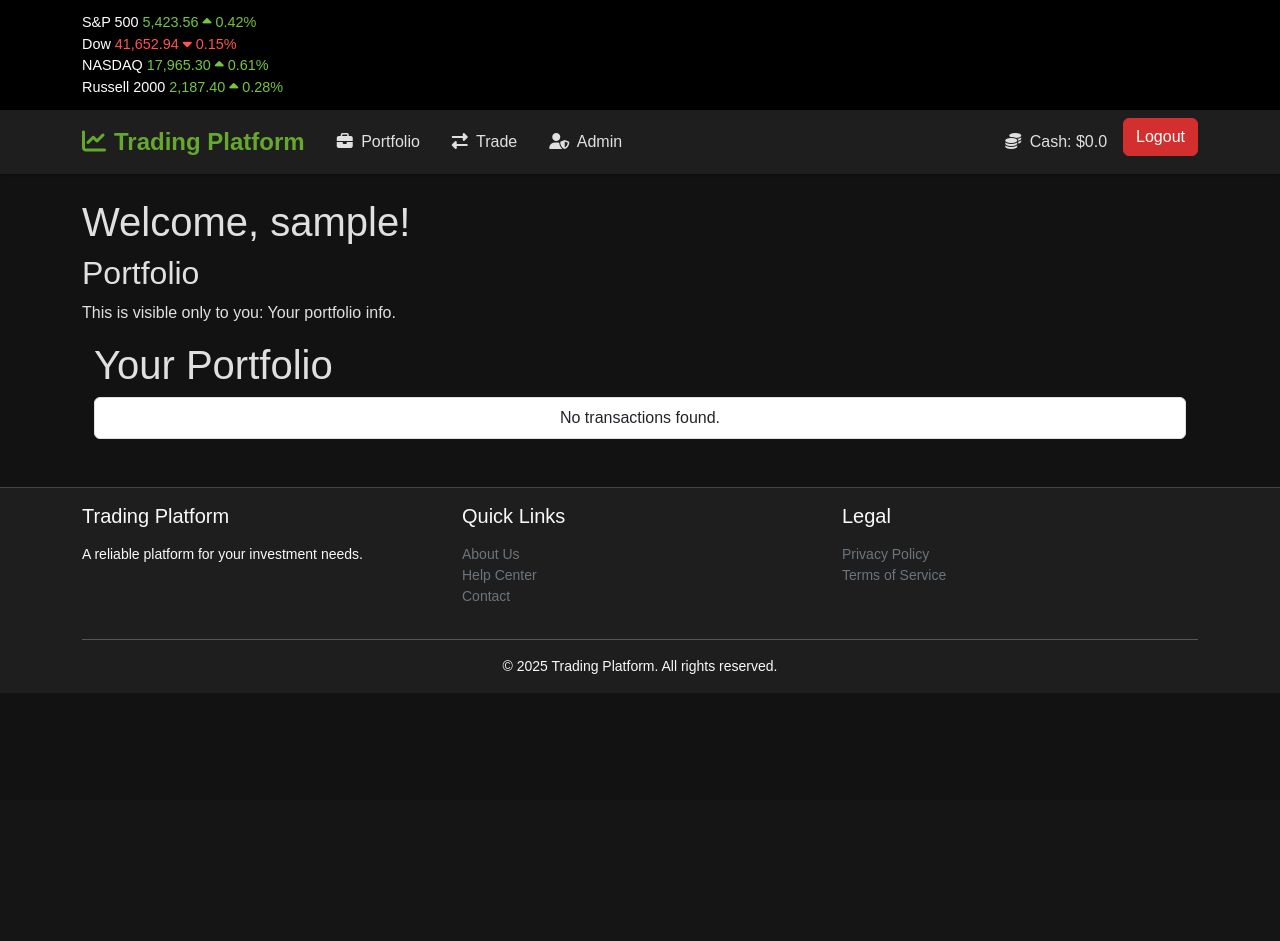
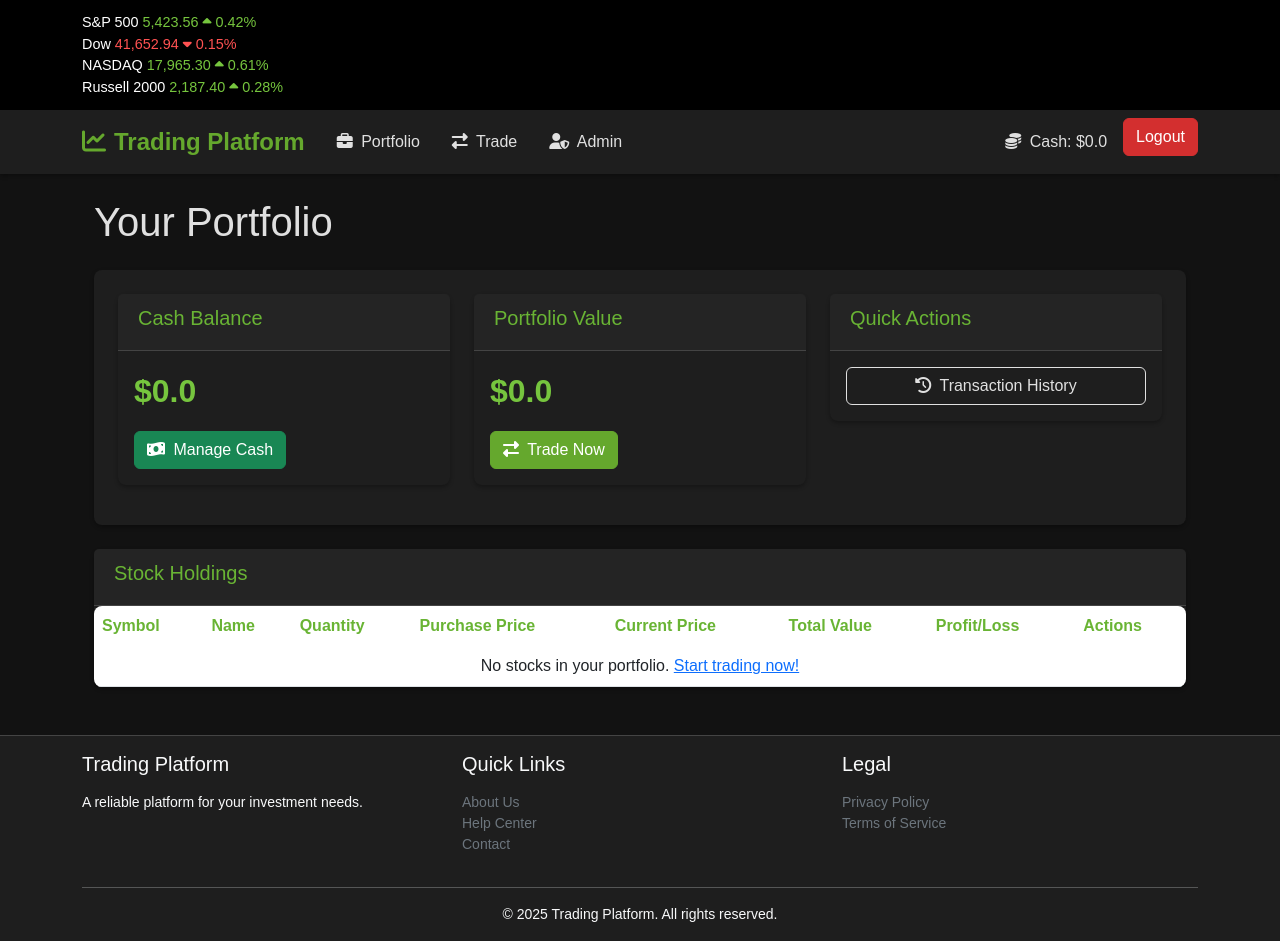
Before and after one commit to bdnkyoto/IFT401, a Flask app: page /portfolio in a window 1280 px wide. Before the commit the page ends 674 px from the top, so only its background shows below. Run offline with Flask 3, Linux system fonts and the light colour scheme; the visitor is signed in with stand-in values (Sample User, id 1); data that the repository does not hold is empty; some libraries are stand-ins or nearby versions.

Commit message:
Withdrawl and deposit functions. Transaction History added

```diff
--- a/app.py
+++ b/app.py
@@ -5,7 +5,7 @@ from flask_bootstrap import Bootstrap5
 from flask_bcrypt import Bcrypt
 from functools import wraps
 import yfinance as yf
-
+import datetime
 
 app = Flask(__name__)
 app.config['SQLALCHEMY_DATABASE_URI'] = 'mysql+pymysql://root:password@localhost/Stock_Trading_Users'
@@ -36,6 +36,30 @@ class StocksOwned(db.Model):
 
     user = db.relationship('Users', backref=db.backref('stocks_owned', lazy=True))
 
+class Transactions(db.Model):
+    id = db.Column(db.Integer, primary_key=True)
+    user_id = db.Column(db.Integer, db.ForeignKey('users.id'), nullable=False)
+    transaction_type = db.Column(db.String(20), nullable=False)
+    symbol = db.Column(db.String(10), nullable=True)
+    quantity = db.Column(db.Integer, nullable=True)
+    price = db.Column(db.Float(10), nullable=True)
+    amount = db.Column(db.Float(10), nullable=False)
+    status = db.Column(db.String(20), default="completed", nullable=False)  # 'pending', 'completed', 'cancelled'
+    timestamp = db.Column(db.DateTime, default=datetime.datetime.utcnow, nullable=False)
+
+    user = db.relationship('Users', backref=db.backref('transactions', lazy=True))
+
+class PendingOrders(db.Model):
+    id = db.Column(db.Integer, primary_key=True)
+    user_id = db.Column(db.Integer, db.ForeignKey('users.id'), nullable=False)
+    order_type = db.Column(db.String(10), nullable=False)  # 'buy' or 'sell'
+    symbol = db.Column(db.String(10), nullable=False)
+    quantity = db.Column(db.Integer, nullable=False)
+    price = db.Column(db.Float(10), nullable=False)  # Market price when order was placed
+    timestamp = db.Column(db.DateTime, default=datetime.datetime.utcnow, nullable=False)
+
+    user = db.relationship('Users', backref=db.backref('pending_orders', lazy=True))
+
 with app.app_context():
     db.create_all()
 
@@ -60,9 +84,89 @@ def home():
 @app.route('/portfolio')
 @login_required
 def portfolio():
+    stocks = StocksOwned.query.filter_by(id=current_user.id).all()
 
-    transactions = StocksOwned.query.filter_by(id=current_user.id).all()
-    return render_template('portfolio.html', transactions=transactions)
+    # Get current prices and calculate profit/loss
+    portfolio_data = []
+    total_portfolio_value = current_user.money  # Start with cash balance
+
+    for stock in stocks:
+        try:
+            ticker = yf.Ticker(stock.stock_owned)
+            current_price = ticker.info.get('currentPrice', ticker.info.get('regularMarketPrice'))
+
+            stock_data = {
+                'symbol': stock.stock_owned,
+                'name': stock.name,
+                'quantity': stock.quantity,
+                'price_purchased': stock.price_purchased,
+                'current_price': current_price,
+                'total_value': current_price * stock.quantity,
+                'profit_loss': (current_price - stock.price_purchased) * stock.quantity,
+                'profit_loss_percent': ((current_price - stock.price_purchased) / stock.price_purchased) * 100
+            }
+
+            portfolio_data.append(stock_data)
+            total_portfolio_value += stock_data['total_value']
+
+        except Exception as e:
+            # If we can't get current price, use purchase price
+            stock_data = {
+                'symbol': stock.stock_owned,
+                'name': stock.name,
+                'quantity': stock.quantity,
+                'price_purchased': stock.price_purchased,
+                'current_price': stock.price_purchased,
+                'total_value': stock.price_purchased * stock.quantity,
+                'profit_loss': 0,
+                'profit_loss_percent': 0
+            }
+            portfolio_data.append(stock_data)
+            total_portfolio_value += stock_data['total_value']
+
+    return render_template('portfolio.html',
+                           portfolio=portfolio_data,
+                           cash_balance=current_user.money,
+                           total_portfolio_value=total_portfolio_value)
+
+@app.route('/transaction-history')
+@login_required
+def transaction_history():
+    transactions = Transactions.query.filter_by(user_id=current_user.id).order_by(Transactions.timestamp.desc()).all()
+    return render_template('transaction_history.html', transactions=transactions)
+
+@app.route('/pending-orders')
+@login_required
+def pending_orders():
+    orders = PendingOrders.query.filter_by(user_id=current_user.id).order_by(PendingOrders.timestamp.desc()).all()
+    return render_template('pending_orders.html', orders=orders)
+
+@app.route('/cancel-order/<int:order_id>')
+@login_required
+def cancel_order(order_id):
+    order = PendingOrders.query.get_or_404(order_id)
+
+    if order.user_id != current_user.id:
+        flash('Unauthorized action', 'danger')
+        return redirect(url_for('pending_orders'))
+
+    # Create a transaction record for the cancelled order
+    transaction = Transactions(
+        user_id=current_user.id,
+        transaction_type=f"{order.order_type}_cancelled",
+        symbol=order.symbol,
+        quantity=order.quantity,
+        price=order.price,
+        amount=order.quantity * order.price,
+        status="cancelled"
+    )
+
+    db.session.add(transaction)
+    db.session.delete(order)
+    db.session.commit()
+
+    flash(f'Order for {order.quantity} shares of {order.symbol} has been cancelled', 'success')
+    return redirect(url_for('pending_orders'))
 
 @app.route('/trade')
 @login_required
@@ -109,6 +213,58 @@ def stock_preview():
         return redirect(url_for('trade'))
 
 
+@app.route('/cash-management', methods=['GET', 'POST'])
+@login_required
+def cash_management():
+    if request.method == 'POST':
+        action = request.form.get('action')
+        amount = float(request.form.get('amount'))
+
+        if amount <= 0:
+            flash('Amount must be greater than zero', 'danger')
+            return redirect(url_for('cash_management'))
+
+        if action == 'deposit':
+            # Process deposit
+            current_user.money += amount
+
+            # Record transaction
+            transaction = Transactions(
+                user_id=current_user.id,
+                transaction_type='deposit',
+                amount=amount,
+                status='completed'
+            )
+
+            db.session.add(transaction)
+            db.session.commit()
+            flash(f'Successfully deposited ${amount:.2f}', 'success')
+
+        elif action == 'withdraw':
+            # Check if user has enough funds
+            if current_user.money < amount:
+                flash('Insufficient funds for withdrawal', 'danger')
+                return redirect(url_for('cash_management'))
+
+            # Process withdrawal
+            current_user.money -= amount
+
+            # Record transaction
+            transaction = Transactions(
+                user_id=current_user.id,
+                transaction_type='withdraw',
+                amount=amount,
+                status='completed'
+            )
+
+            db.session.add(transaction)
+            db.session.commit()
+            flash(f'Successfully withdrew ${amount:.2f}', 'success')
+
+        return redirect(url_for('portfolio'))
+
+    return render_template('cash_management.html')
+
 @app.route('/purchase_stock', methods=['POST'])
 @login_required
 def purchase_stock():
@@ -116,59 +272,100 @@ def purchase_stock():
     quantity = int(request.form.get('quantity'))
     symbol = request.form.get('symbol')
     price = float(request.form.get('price'))
+    order_type = request.form.get('order_type', 'market')  # 'market' or 'limit'
 
     # Fetch stock name from yfinance
     stock = yf.Ticker(symbol)
     stock_name = stock.info.get('longName', 'N/A')
 
-    if action == 'buy':
-        total_cost = quantity * price
+    if order_type == 'market':
+        # Execute order immediately (market order)
+        if action == 'buy':
+            total_cost = quantity * price
 
-        if current_user.money < total_cost:
-            flash('Insufficient funds', 'error')
-        else:
-            # Deduct funds from the user
-            current_user.money -= total_cost
+            if current_user.money < total_cost:
+                flash('Insufficient funds', 'error')
+            else:
+                # Deduct funds from the user
+                current_user.money -= total_cost
 
-            # Create an entry in the StocksOwned table
-            new_stock = StocksOwned(
-                id=current_user.id,
-                stock_owned=symbol,
-                name=stock_name,
-                quantity=quantity,
-                price_purchased=price
-            )
-            db.session.add(new_stock)
-            db.session.commit()
-            flash('Purchase successful!', 'success')
+                # Check if user already owns this stock
+                existing_stock = StocksOwned.query.filter_by(id=current_user.id, stock_owned=symbol).first()
 
-    elif action == 'sell':
-        # Check if the user owns the stock and has enough quantity
-        stock_owned = StocksOwned.query.filter_by(id=current_user.id, stock_owned=symbol).first()
+                if existing_stock:
+                    # Calculate new average purchase price
+                    total_shares = existing_stock.quantity + quantity
+                    total_cost_basis = (existing_stock.quantity * existing_stock.price_purchased) + (quantity * price)
+                    new_avg_price = total_cost_basis / total_shares
 
-        if not stock_owned:
-            flash('You do not own this stock', 'error')
-        elif stock_owned.quantity < quantity:
-            flash('You do not have enough shares to sell', 'error')
-        else:
-            # Calculate total value of the sale
-            total_value = quantity * price
+                    # Update existing record
+                    existing_stock.quantity = total_shares
+                    existing_stock.price_purchased = new_avg_price
+                else:
+                    # Create a new entry
+                    new_stock = StocksOwned(
+                        id=current_user.id,
+                        stock_owned=symbol,
+                        name=stock_name,
+                        quantity=quantity,
+                        price_purchased=price
+                    )
+                    db.session.add(new_stock)
 
-            # Add funds to the user
-            current_user.money += total_value
+                # Record transaction
+                transaction = Transactions(
+                    user_id=current_user.id,
+                    transaction_type='buy',
+                    symbol=symbol,
+                    quantity=quantity,
+                    price=price,
+                    amount=total_cost,
+                    status='completed'
+                )
 
-            # Update or remove the stock from StocksOwned
-            if stock_owned.quantity == quantity:
-                # Remove the stock if the user sells all shares
-                db.session.delete(stock_owned)
+                db.session.add(transaction)
+                db.session.commit()
+                flash('Purchase successful!', 'success')
+
+        elif action == 'sell':
+            # Check if the user owns the stock and has enough quantity
+            stock_owned = StocksOwned.query.filter_by(id=current_user.id, stock_owned=symbol).first()
+
+            if not stock_owned:
+                flash('You do not own this stock', 'error')
+            elif stock_owned.quantity < quantity:
+                flash('You do not have enough shares to sell', 'error')
             else:
-                # Reduce the quantity if the user sells some shares
-                stock_owned.quantity -= quantity
+                # Calculate total value of the sale
+                total_value = quantity * price
 
-            db.session.commit()
-            flash('Sale successful!', 'success')
+                # Add funds to user's cash account
+                current_user.money += total_value
 
-    return redirect(url_for('trade'))
+                # Update or remove the stock from StocksOwned
+                if stock_owned.quantity == quantity:
+                    # Remove the stock if the user sells all shares
+                    db.session.delete(stock_owned)
+                else:
+                    # Reduce the quantity if the user sells some shares
+                    stock_owned.quantity -= quantity
+
+                # Record transaction
+                transaction = Transactions(
+                    user_id=current_user.id,
+                    transaction_type='sell',
+                    symbol=symbol,
+                    quantity=quantity,
+                    price=price,
+                    amount=total_value,
+                    status='completed'
+                )
+
+                db.session.add(transaction)
+                db.session.commit()
+                flash('Sale successful!', 'success')
+
+    return redirect(url_for('portfolio'))
 
 @app.route('/admin')
 @login_required
@@ -188,6 +385,16 @@ def register():
             money = 100000
         )
         db.session.add(user)
+        db.session.commit()
+
+        # Create initial deposit transaction
+        transaction = Transactions(
+            user_id=user.id,
+            transaction_type='deposit',
+            amount=100000,  # Initial balance
+            status='completed'
+        )
+        db.session.add(transaction)
         db.session.commit()
         return redirect(url_for("login"))
     return render_template("sign_up.html")
--- a/templates/base.html
+++ b/templates/base.html
@@ -69,8 +69,8 @@
                 <ul class="navbar-nav ms-auto">
                     {% if current_user.is_authenticated %}
                     <li class="nav-item">
-                        <a class="nav-link" href="{{ url_for('portfolio') }}">
-                            <i class="fas fa-coins me-1"></i> Cash: ${{ current_user.money }}
+                        <a class="nav-link" href="{{ url_for('cash_management') }}">
+                            <i class="fas fa-coins me-1"></i> Cash: ${{ current_user.money|round(2) }}
                         </a>
                     </li>
                     <li class="nav-item">
--- a/templates/portfolio.html
+++ b/templates/portfolio.html
@@ -3,73 +3,104 @@
 {% block title %}Portfolio{% endblock %}
 
 {% block content %}
+<div class="container mt-4">
+    <h1 class="mb-4">Your Portfolio</h1>
 
-
-
-<!DOCTYPE html>
-<html lang="en">
-<head>
-    <meta charset="UTF-8">
-    <title>Portfolio</title>
-</head>
-<body>
-    <nav>
-        <!-- <ul>
-            <li><a href="/login">Login</a></li>
-            <li><a href="/register">Create account</a></li>
-            {% if current_user.is_authenticated %}
-                <li><a href="/logout">Logout</a></li>
-            {% endif %}
-        </ul> -->
-    </nav>
-    {% if current_user.is_authenticated %}
-        <h1>Welcome, {{ current_user.username }}!</h1>
-        {% if current_user.role == "admin" %}
-            <h2>Admin Dashboard</h2>
-            <p>This is visible only to admins: Manage users, settings, etc.</p>
-        {% elif current_user.role == "user" %}
-            <h2>Portfolio</h2>
-            <p>This is visible only to you: Your portfolio info.</p>
-        {% endif %}
-    {% else %}
-        <h1>You are not logged in</h1>
-    {% endif %}
-</body>
-</html>
-
-<div class="container">
-    <h1>Your Portfolio</h1>
-    <ul class="list-group">
-        {% for transaction in transactions %}
-            <li class="list-group-item">
-                <div class="row">
-                    <div class="col-md-3">
-                        <strong>Stock:</strong> {{ transaction.stock_owned }}
+    <!-- Account Summary Card -->
+    <div class="account-summary mb-4">
+        <div class="row">
+            <div class="col-md-4">
+                <div class="card">
+                    <div class="card-header">
+                        <h5>Cash Balance</h5>
                     </div>
-                    <div class="col-md-3">
-                        <strong>Name:</strong> {{ transaction.name }}
-                    </div>
-                    <div class="col-md-2">
-                        <strong>Quantity:</strong> {{ transaction.quantity }}
-                    </div>
-                    <div class="col-md-2">
-                        <strong>Price Purchased:</strong> ${{ transaction.price_purchased }}
-                    </div>
-                    <div class="col-md-2">
-                        <strong>Total Value:</strong> ${{ transaction.quantity * transaction.price_purchased }}
+                    <div class="card-body">
+                        <div class="account-balance">${{ cash_balance|round(2) }}</div>
+                        <div class="mt-3">
+                            <a href="{{ url_for('cash_management') }}" class="btn btn-success">
+                                <i class="fas fa-money-bill-wave me-1"></i> Manage Cash
+                            </a>
+                        </div>
                     </div>
                 </div>
-            </li>
-        {% else %}
-            <li class="list-group-item">
-                <div class="text-center">
-                    No transactions found.
+            </div>
+            <div class="col-md-4">
+                <div class="card">
+                    <div class="card-header">
+                        <h5>Portfolio Value</h5>
+                    </div>
+                    <div class="card-body">
+                        <div class="account-balance">${{ total_portfolio_value|round(2) }}</div>
+                        <div class="mt-3">
+                            <a href="{{ url_for('trade') }}" class="btn btn-primary">
+                                <i class="fas fa-exchange-alt me-1"></i> Trade Now
+                            </a>
+                        </div>
+                    </div>
                 </div>
-            </li>
-        {% endfor %}
-    </ul>
+            </div>
+            <div class="col-md-4">
+                <div class="card">
+                    <div class="card-header">
+                        <h5>Quick Actions</h5>
+                    </div>
+                    <div class="card-body">
+                        <div class="d-grid gap-2">
+                            <a href="{{ url_for('transaction_history') }}" class="btn btn-outline-light">
+                                <i class="fas fa-history me-1"></i> Transaction History
+                            </a>
+                        </div>
+                    </div>
+                </div>
+            </div>
+        </div>
+    </div>
+
+    <!-- Stock Portfolio Table -->
+    <div class="card">
+        <div class="card-header">
+            <h5>Stock Holdings</h5>
+        </div>
+        <div class="card-body p-0">
+            <div class="table-responsive">
+                <table class="table table-hover mb-0">
+                    <thead>
+                        <tr>
+                            <th>Symbol</th>
+                            <th>Name</th>
+                            <th>Quantity</th>
+                            <th>Purchase Price</th>
+                            <th>Current Price</th>
+                            <th>Total Value</th>
+                            <th>Profit/Loss</th>
+                            <th>Actions</th>
+                        </tr>
+                    </thead>
+                    <tbody>
+                        {% for stock in portfolio %}
+                        <tr>
+                            <td>{{ stock.symbol }}</td>
+                            <td>{{ stock.name }}</td>
+                            <td>{{ stock.quantity }}</td>
+                            <td>${{ stock.price_purchased|round(2) }}</td>
+                            <td>${{ stock.current_price|round(2) }}</td>
+                            <td>${{ stock.total_value|round(2) }}</td>
+                            <td class="{% if stock.profit_loss > 0 %}text-success{% elif stock.profit_loss < 0 %}text-danger{% endif %}">
+                                ${{ stock.profit_loss|round(2) }} ({{ stock.profit_loss_percent|round(2) }}%)
+                            </td>
+                            <td>
+                                <a href="{{ url_for('stock_preview', symbol=stock.symbol) }}" class="btn btn-sm btn-primary">Trade</a>
+                            </td>
+                        </tr>
+                        {% else %}
+                        <tr>
+                            <td colspan="8" class="text-center">No stocks in your portfolio. <a href="{{ url_for('trade') }}">Start trading now!</a></td>
+                        </tr>
+                        {% endfor %}
+                    </tbody>
+                </table>
+            </div>
+        </div>
+    </div>
 </div>
-
-
-
 {% endblock %}
```
Also changed, not shown: templates/cash_management.html (added, +50 -0 lines), templates/transaction_history.html (added, +76 -0 lines).
